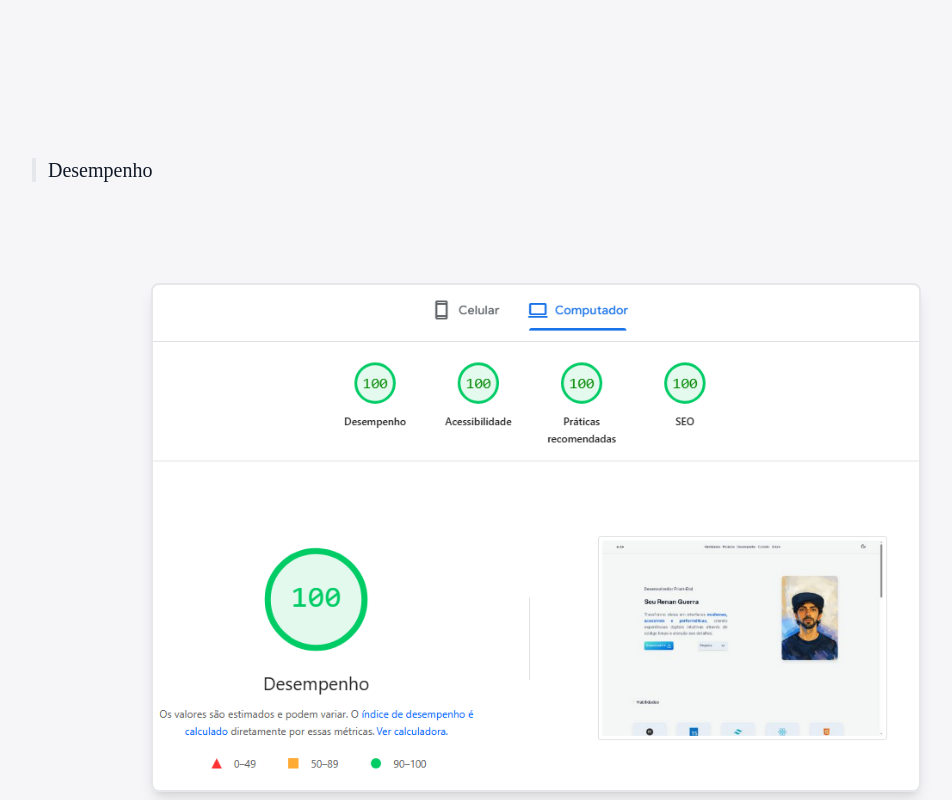
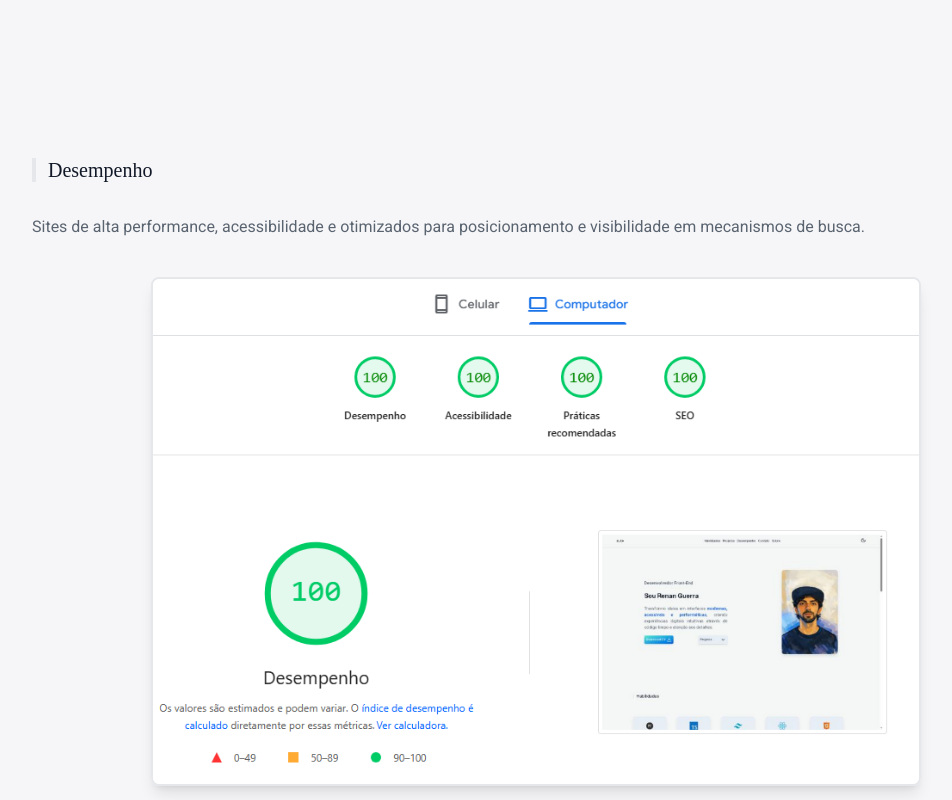
Before and after one commit to RenanMattosGuerra/Portfolio-Website, a Next.js app: page / in a window 1280 px wide. Shown: the part 1900-2700 px from the top of the page, without its empty margins (104-1056 px from the left). Built offline with nearby package versions, Linux system fonts and the light colour scheme; a web font is replaced by a local one.

Commit message:
performance-section-fix

```diff
--- a/src/app/page.tsx
+++ b/src/app/page.tsx
@@ -265,10 +265,14 @@ export default function Home() {
 
       <section
         id="performance"
-        className="w-full max-w-260 flex flex-col p-md m-auto gap-xxl"
+        className="w-full max-w-260 flex flex-col lg:p-md m-auto gap-xl"
       >
         <Heading title="Desempenho"></Heading>
-        <div className="flex flex-col gap-xl w-full justify-center items-center p-md">
+        <p className="font-text text-(--color-text-muted) p-xs lg:p-0 text-justify">
+          Sites de alta performance, acessibilidade e otimizados para
+          posicionamento e visibilidade em mecanismos de busca.
+        </p>
+        <div className="flex flex-col gap-xl w-full justify-center items-center p-2">
           <Image
             src="/images/performancePC.webp"
             alt="Desktop Performance"
```
